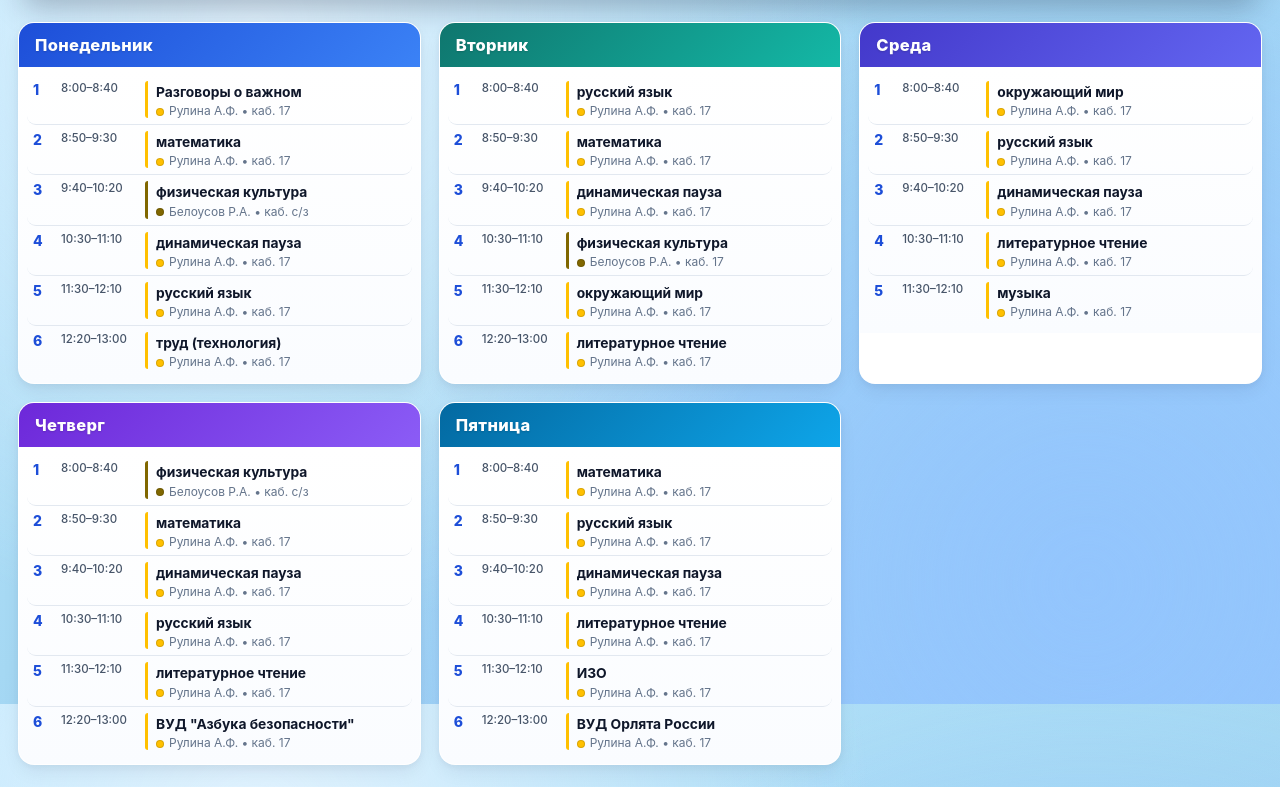
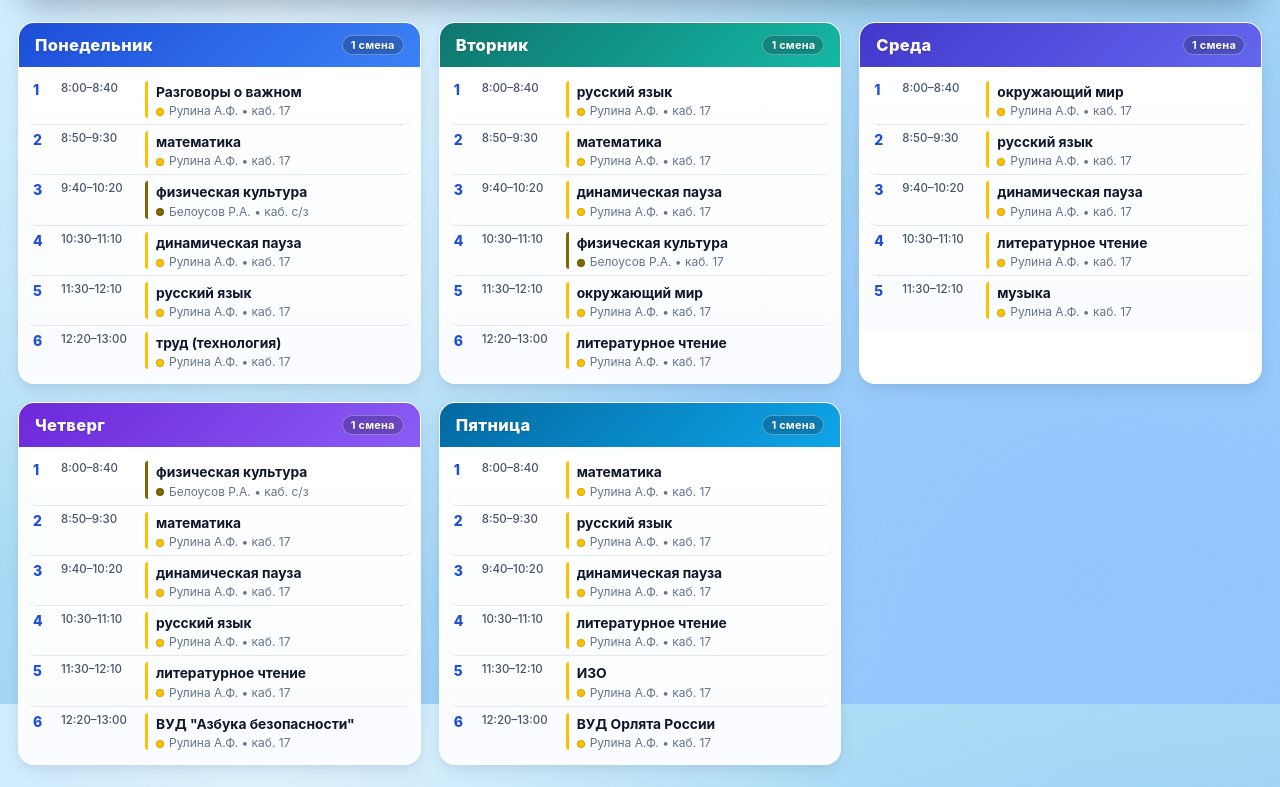
Before and after one commit to filder35/school-timetable, a plain HTML site: page index.html in a window 1280 px wide. Shown: the part 96-883 px from the top of the page. Drawn offline with Linux system fonts and the light colour scheme.

Commit message:
Add files via upload

```diff
--- a/index.html
+++ b/index.html
@@ -357,7 +357,29 @@
       .lesson-item { border-left: none !important; padding-left: 0 !important; }
       .teacher-dot { display: none !important; }
     }
-
+        /* Бейдж 1-й и 2-й смены в шапке дня */
+    .day-badges {
+      display: inline-flex;
+      align-items: center;
+      gap: 6px;
+    }
+    .shift-badge {
+      background: rgba(15, 23, 42, 0.25);
+      color: #ffffff;
+      font-size: 11px;
+      font-weight: 700;
+      padding: 2px 8px;
+      border-radius: 99px;
+      border: 1px solid rgba(255, 255, 255, 0.3);
+      letter-spacing: 0.2px;
+    }
+    @media print {
+      .shift-badge {
+        background: transparent !important;
+        color: #334155 !important;
+        border: 1px solid #94a3b8 !important;
+      }
+    }
 
   </style>
 
@@ -554,9 +576,15 @@ window.onerror = function(msg, url, line) {
 
         rows += '<div class="lesson-row' + (cur ? ' is-current' : '') + '"><div class="lesson-num">' + p + '</div><div class="lesson-time">' + (db.periods[p] || '') + '</div><div class="lesson-content">' + items + (cur ? '<span class="now-badge">Идёт сейчас</span>' : '') + '</div></div>';
       });
+      var periodsNums = Object.keys(byP).map(Number);
+      var hasShift1 = periodsNums.some(function(n) { return n <= 6; });
+      var hasShift2 = periodsNums.some(function(n) { return n >= 7; });
+      var shiftText = hasShift1 && hasShift2 ? '1–2 смена' : hasShift2 ? '2 смена' : '1 смена';
+
       var card = document.createElement('div');
       card.className = 'day-card day-' + (day.i % 6) + (isToday ? ' is-today' : '');
-      card.innerHTML = '<h3><span>' + day.name + '</span>' + (isToday ? '<span class="today-badge">Сегодня</span>' : '') + '</h3><div class="day-body">' + rows + '</div>';
+      var badgesHtml = '<span class="day-badges"><span class="shift-badge">' + shiftText + '</span>' + (isToday ? '<span class="today-badge">Сегодня</span>' : '') + '</span>';
+      card.innerHTML = '<h3><span>' + day.name + '</span>' + badgesHtml + '</h3><div class="day-body">' + rows + '</div>';
       containerEl.appendChild(card);
     });
   }
```
